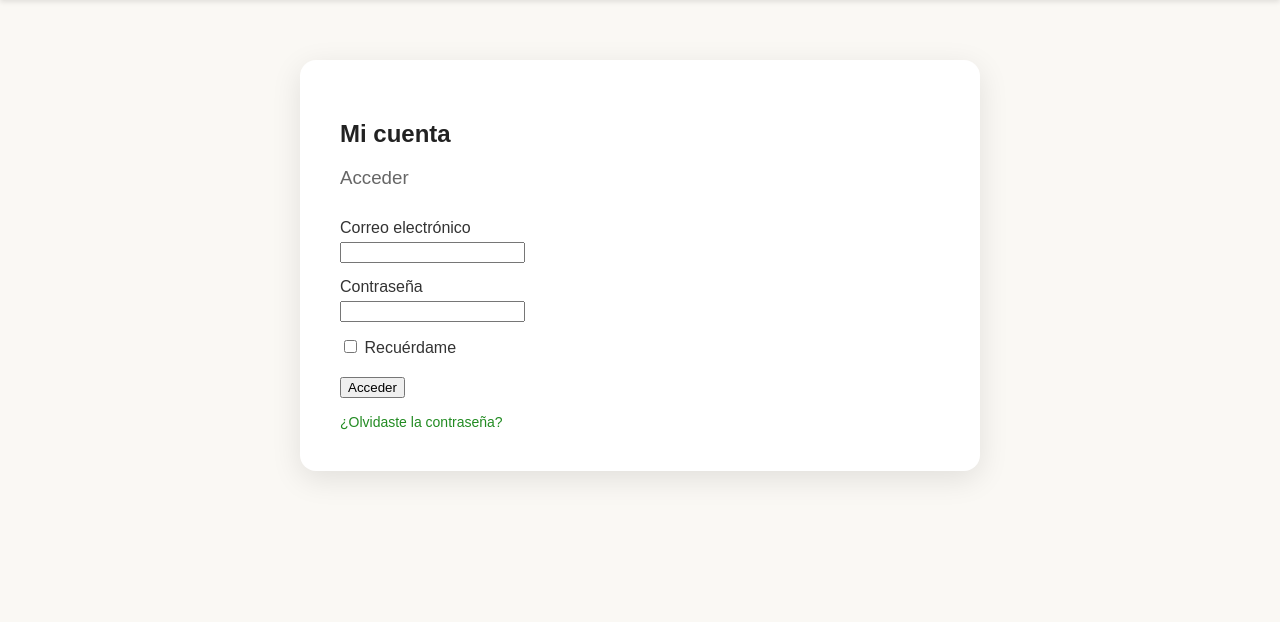
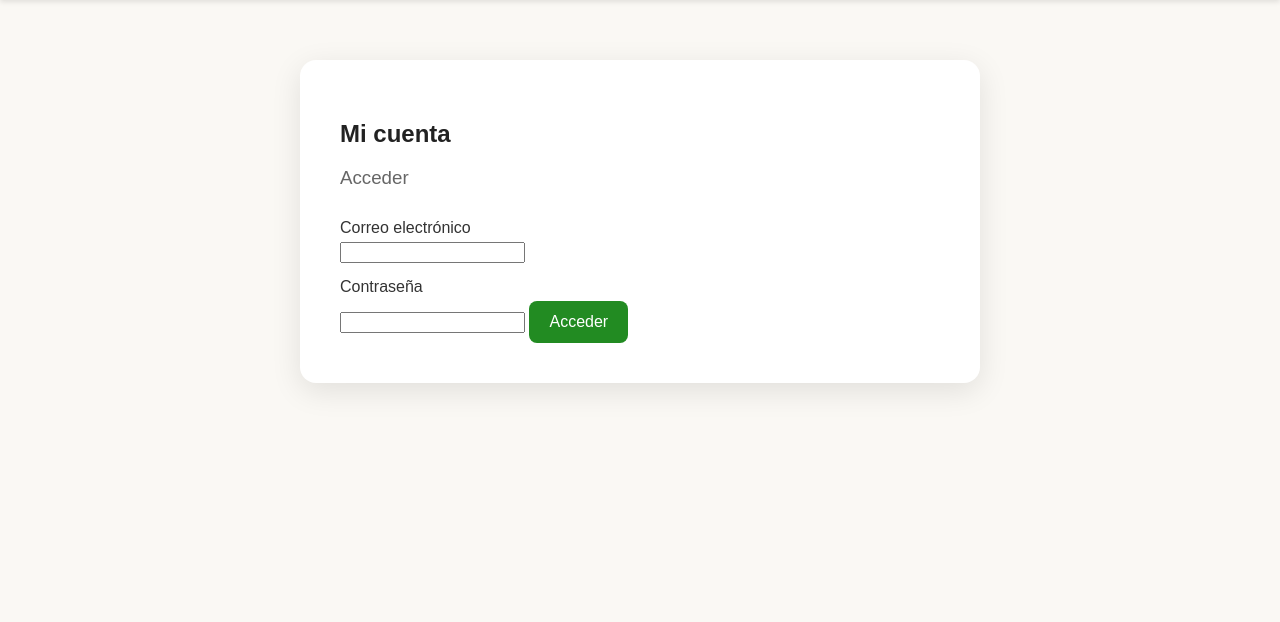
Before and after one commit to carlosAC03/TFC, a website: page fronted/html/login.html in a window 1280 px wide. Shown: the part 178-800 px from the top of the page. Drawn offline with Linux system fonts and the light colour scheme.

Commit message:
cambio_botones

```diff
--- a/fronted/css/login.css
+++ b/fronted/css/login.css
@@ -1,4 +1,3 @@
-
 .login-main {
     display: flex;
     justify-content: center;
@@ -35,17 +34,18 @@
     font-size: 16px;
 }
 
-.login-options {
-    margin-top: 10px;
-    margin-bottom: 20px;
+/* Estilo del botón de acceder y cerrar sesión */
+.login-btn {
+    background-color: #228B22;
+    color: white;
+    border: none;
+    padding: 12px 20px;
+    font-size: 16px;
+    border-radius: 8px;
+    cursor: pointer;
+    transition: background-color 0.3s ease;
 }
 
-.forgot-password {
-    margin-top: 15px;
+.login-btn:hover {
+    background-color: #1c741c;
 }
-
-.forgot-password a {
-    color: #228B22;
-    font-size: 14px;
-    text-decoration: none;
-}
--- a/fronted/html/login.html
+++ b/fronted/html/login.html
@@ -57,14 +57,7 @@
         <label for="password">Contraseña</label>
         <input id="password" type="password" class="input-login" required>
 
-            <div class="login-options">
-                <label><input type="checkbox"> Recuérdame</label>
-            </div>
-
         <button type="submit" class="login-btn">Acceder</button>
-            <div class="forgot-password">
-                <a href="#">¿Olvidaste la contraseña?</a>
-            </div>
     </form>
     </div>
 
```
Lines whose indentation alone changed are shown as unchanged.
